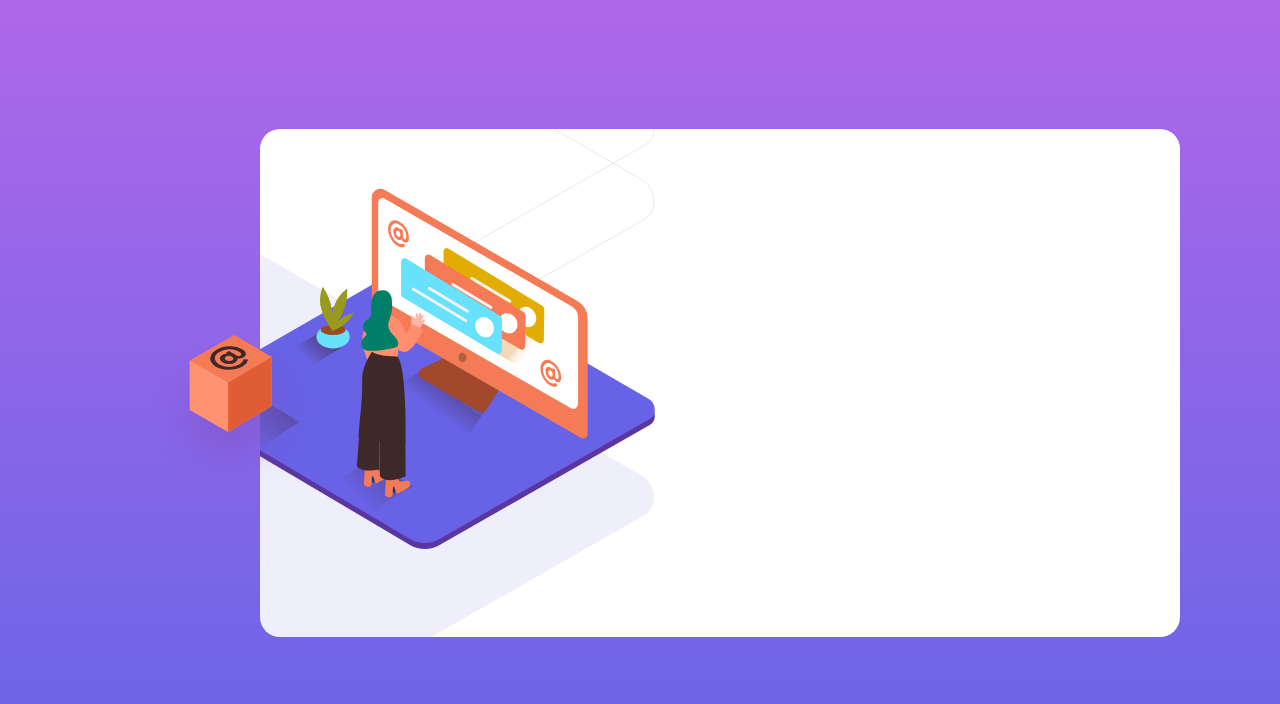
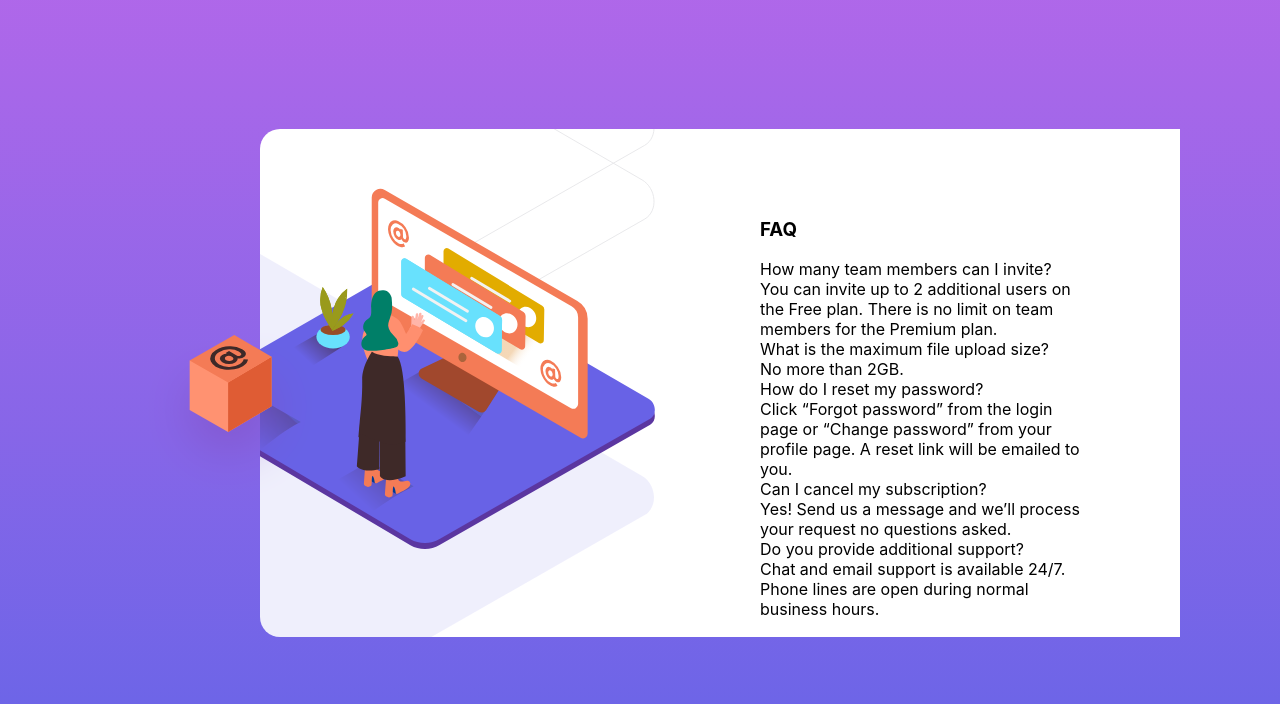
Before and after one commit to Generalkhun/fm-faq-accordian-card, a Next.js app in the folder client/: page / in a window 1280 px wide. Shown: the top 704 px of the page. Built offline with nearby package versions, Linux system fonts and the light colour scheme.

Commit message:
Add accordian component and types

```diff
--- /dev/null
+++ b/client/components/AccordianInfo/index.tsx
@@ -0,0 +1,15 @@
+import React from 'react'
+import { AccordianInfoType } from '../../types/accordian-data'
+
+interface Props {
+    accordianInfo:AccordianInfoType
+}
+
+export const AccordianInfo = ({accordianInfo}: Props) => {
+    return (
+        <div>
+            <div>{accordianInfo.title}</div>
+            <div>{accordianInfo.content}</div>
+        </div>
+    )
+}
--- /dev/null
+++ b/client/data/accordian.mocking.ts
@@ -0,0 +1,24 @@
+import { AccordianInfo } from "../types/accordian-data";
+
+export const mockAddordianData:AccordianInfo[] = [
+    {
+        title: 'How many team members can I invite?',
+        content: 'You can invite up to 2 additional users on the Free plan. There is no limit on team members for the Premium plan.'
+    },
+    {
+        title: 'What is the maximum file upload size?',
+        content: 'No more than 2GB.'
+    },
+    {
+        title: 'How do I reset my password?',
+        content: 'Click “Forgot password” from the login page or “Change password” from your profile page. A reset link will be emailed to you.'
+    },
+    {
+        title: 'Can I cancel my subscription?',
+        content: 'Yes! Send us a message and we’ll process your request no questions asked.'
+    },
+    {
+        title: 'Do you provide additional support?',
+        content: 'Chat and email support is available 24/7. Phone lines are open during normal business hours.'
+    },
+]
--- a/client/pages/index.module.css
+++ b/client/pages/index.module.css
@@ -20,11 +20,24 @@
     background-position:-18% 40%, 1850% 70% ;
     background-size:  475px auto,950px auto;
     background-repeat: no-repeat, no-repeat;
-
+    display: flex;
+    flex-direction: row;
+    justify-content: flex-end;
 }
 .orangeBoxImg {
     position:absolute;
     left: 143px;
-    top: 333px
-
+    top: 333px;
 }
+.backgroundImgWrapper {
+    width:460px;
+    height: 500px;
+}
+.contentWrapper {
+    width:460px;
+    background-color: white;
+    padding-top: 70px;
+    padding-bottom: 70px;
+    padding-right: 95px;
+    padding-left: 40px;
+}
--- a/client/pages/index.tsx
+++ b/client/pages/index.tsx
@@ -1,10 +1,27 @@
 import type { NextPage } from 'next'
 import Image from 'next/image'
+import { useEffect, useState } from 'react'
+import { mockAddordianData } from '../data/accordian.mocking'
+import { AccordianInfoType } from '../types/accordian-data'
+import { AccordianInfo } from '../components/AccordianInfo'
 import styles from './index.module.css'
+
 const Home: NextPage = () => {
+  const [accordianInfoList, setAccordianInfoList] = useState<AccordianInfoType[]>()
+  useEffect(() => {
+    setAccordianInfoList(mockAddordianData)
+  }, [])
   return (
     <div className={styles.root}>
       <div className={styles.outerCard}>
+        <div className={styles.contentWrapper}>
+          <div>
+            <h3>FAQ</h3>
+            {accordianInfoList?.map((accordianInfo, index) =>
+              <AccordianInfo key={index} accordianInfo={accordianInfo} />
+            )}
+          </div>
+        </div>
       </div>
       {/* orange box image */}
       <img
--- /dev/null
+++ b/client/types/accordian-data.ts
@@ -0,0 +1,5 @@
+
+export type AccordianInfoType = {
+    title: string;
+    content: string
+}
```
